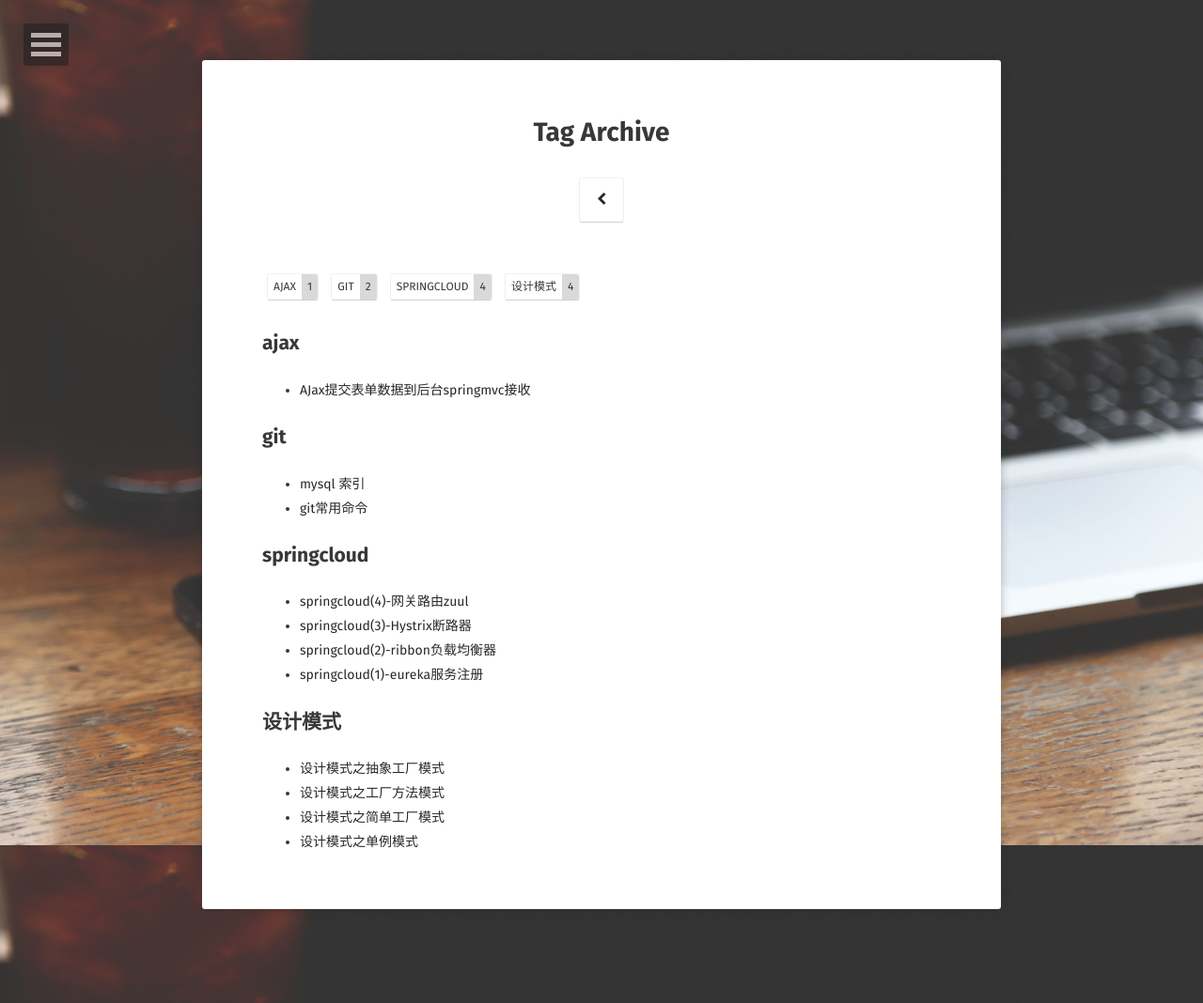
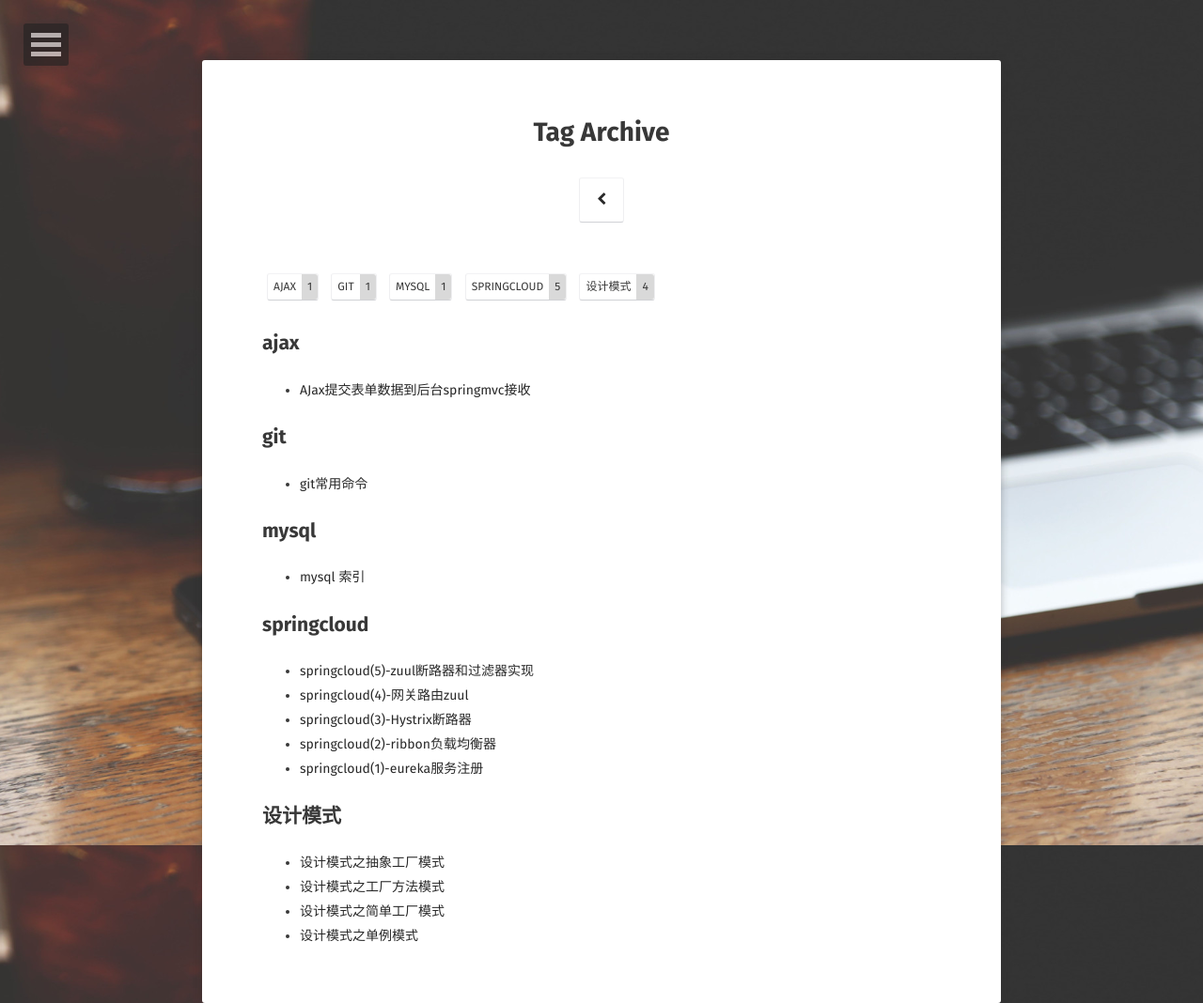
Before and after one commit to foreachlife/foreachlife.github.io, a Jekyll site: the page built from tags/index.html, in a window 1280 px wide. Shown: the whole page at 94% size. Built offline with Jekyll 4.4.1, drawn with Linux system fonts in a browser that asks for light colours; some web fonts are replaced; part of the change alters nothing that is shown.

Commit message:
add spring Cloud Zuul hystrix and filter

```diff
--- a/_posts/2019-03-16-mysql InnoDb index.markdown
+++ b/_posts/2019-03-16-mysql InnoDb index.markdown
@@ -2,7 +2,7 @@
 layout:         post
 title:     		mysql 索引
 author:     	YY
-tag:            git
+tag:            mysql
 subtitle:
 excerpt_separator: ""
 dataset:    /projectors/data.json
--- /dev/null
+++ b/_posts/2019-03-22-springcloud-5.markdown
@@ -0,0 +1,116 @@
+---
+layout:         post
+title:     		springcloud(5)-zuul断路器和过滤器实现
+author:     	YY
+tag:            springcloud
+subtitle:
+excerpt_separator: ""
+dataset:    /projectors/data.json
+---
+<h1>zuul</h1>
+<hr>
+<h2>Zuul支持断路器Hystrix </h2>
+
+<h3>通过继承ZuulFallbackProvider来实现,getRoute()方法中返回的api-a对应yml中配置的服务名</h3>
+
+{% highlight ruby %}
+@Component
+public class MyZuulFallBack implements FallbackProvider {
+
+    @Override
+    public String getRoute() {
+        return null;
+    }
+
+    @Override
+    public ClientHttpResponse fallbackResponse(String route, Throwable cause) {
+        return new ClientHttpResponse() {
+            @Override
+            public HttpStatus getStatusCode() throws IOException {
+                return HttpStatus.OK;
+            }
+
+            @Override
+            public int getRawStatusCode() throws IOException {
+                return 200;
+            }
+
+            @Override
+            public String getStatusText() throws IOException {
+                return "OK";
+            }
+
+            @Override
+            public void close() {
+
+            }
+
+            @Override
+            public InputStream getBody() throws IOException {
+                return new ByteArrayInputStream("服务已关闭".getBytes());
+            }
+
+            @Override
+            public HttpHeaders getHeaders() {
+                HttpHeaders headers = new HttpHeaders();
+                headers.setContentType(MediaType.APPLICATION_JSON);
+                return headers;
+            }
+        };
+    }
+}
+{% endhighlight ruby %}
+<h3>将服务service-ribbon关闭再访问,发现不会报错,而是返回配置的错误信息  "服务已关闭"</h3>
+<br>
+
+
+<h2>Zuul配置过滤器</h2>
+<hr>
+
+<h3>创建过滤器,写入如下配置</h3>
+
+
+{% highlight ruby %}
+@Component
+public class MyZuulFilter extends ZuulFilter {
+
+        private static Logger log = LoggerFactory.getLogger(MyZuulFilter.class);
+        @Override
+        public String filterType() {
+            return "pre";
+        }
+
+        @Override
+        public int filterOrder() {
+            return 0;
+        }
+
+        @Override
+        public boolean shouldFilter() {
+            return true;
+        }
+
+        @Override
+        public Object run() {
+            RequestContext ctx = RequestContext.getCurrentContext();
+            HttpServletRequest request = ctx.getRequest();
+            log.info(String.format("%s >>> %s", request.getMethod(), request.getRequestURL().toString()));
+            Object accessToken = request.getParameter("token");
+            if(accessToken == null) {
+                log.warn("token is empty");
+                ctx.setSendZuulResponse(false);
+                ctx.setResponseStatusCode(401);
+                try {
+                    ctx.getResponse().getWriter().write("token is empty");
+                }catch (Exception e){}
+
+                return null;
+            }
+            log.info("ok");
+            return null;
+        }
+{% endhighlight ruby %}
+
+<br>
+
+<h3>可以在run方法中做一些token验证,参数验证等操作来过滤请求等</font></h3>
```
